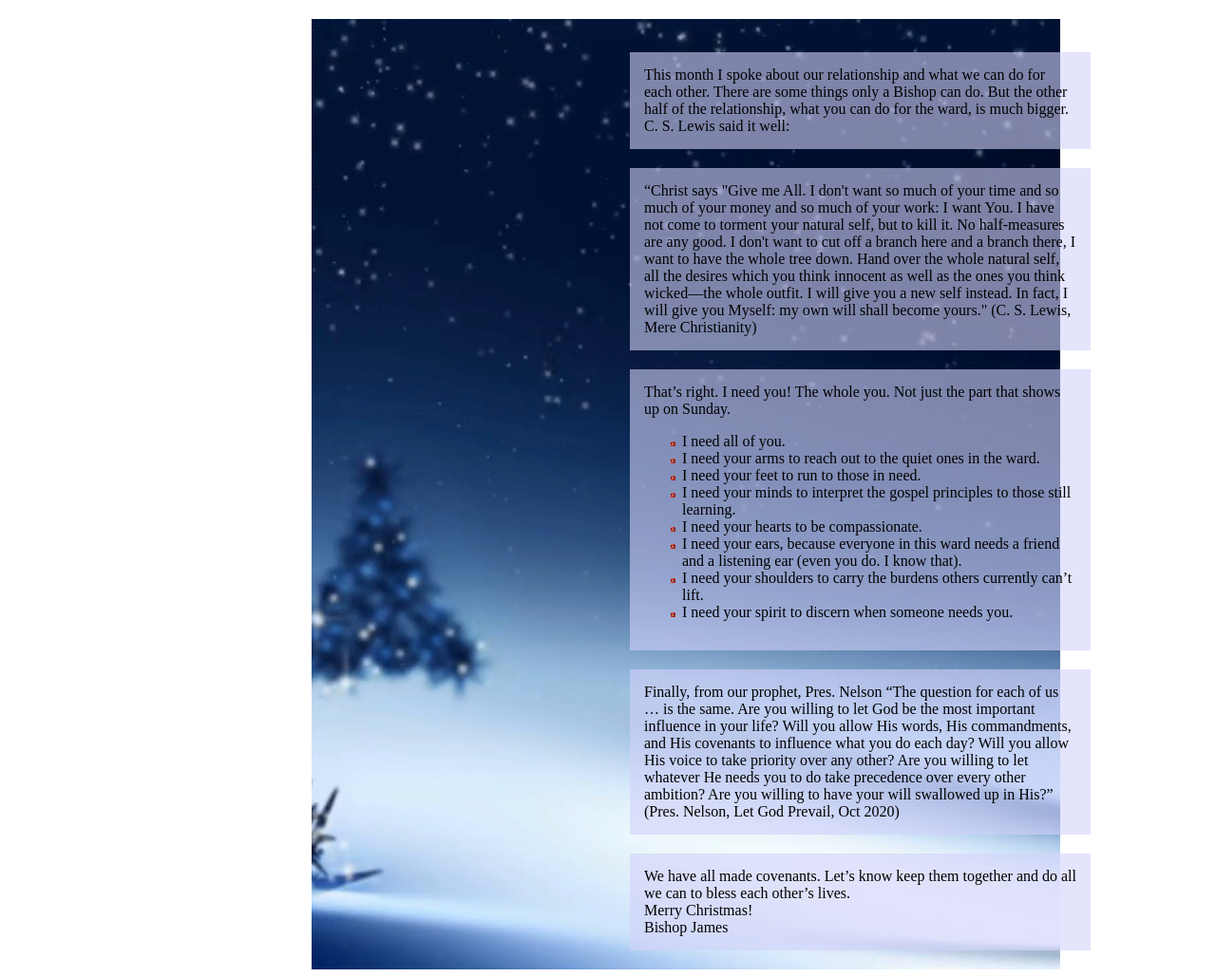
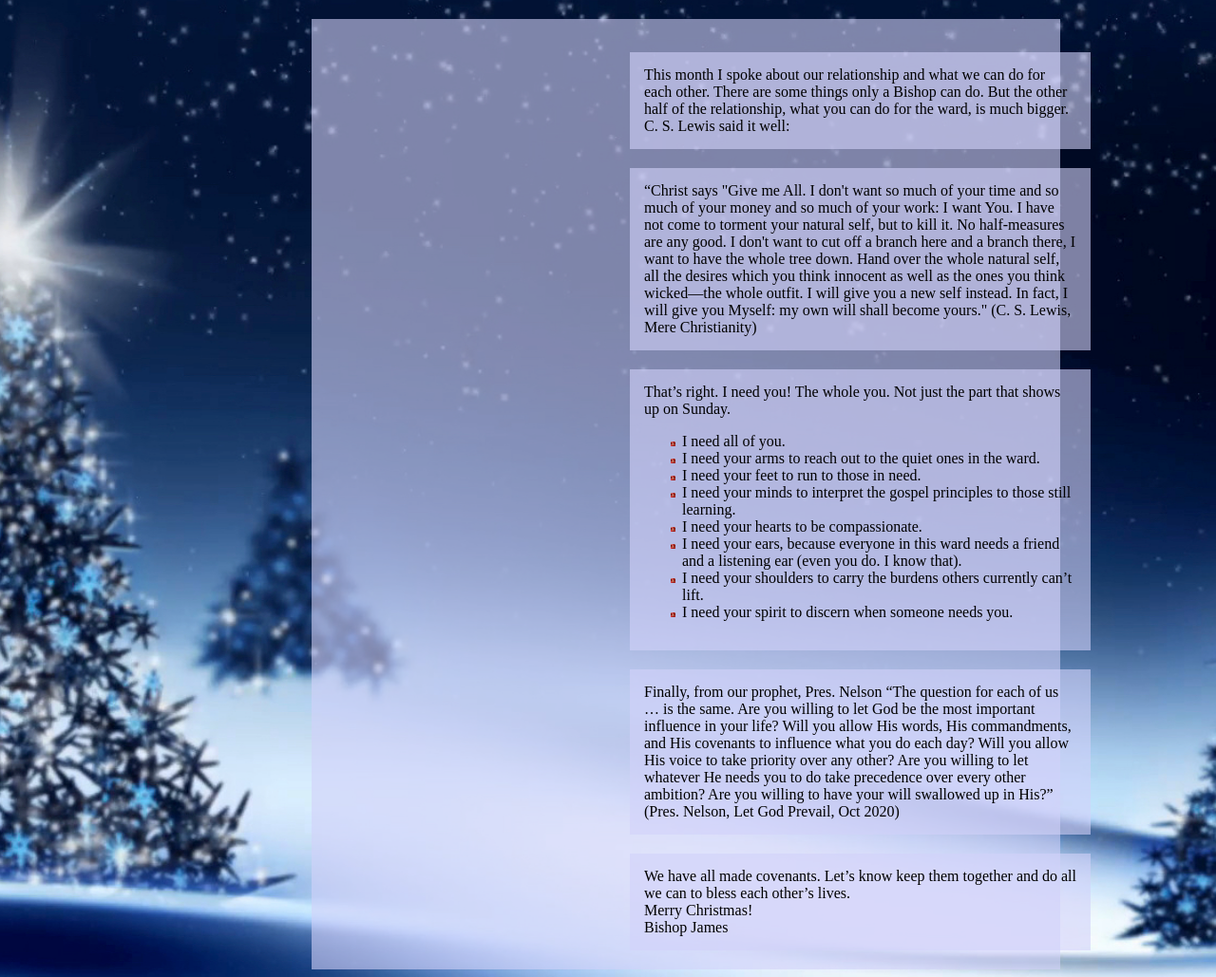
Before and after one commit to gtjames/gtjames.github.io, a Jekyll site: the page message.html, which Jekyll copies as it is, in a window 1280 px wide. Shown: the whole page at 95% size. Built offline with Jekyll 4.4.1, drawn with Linux system fonts in a browser that asks for light colours.

Commit message:
adjusting the background image

```diff
--- a/message.html
+++ b/message.html
@@ -30,8 +30,8 @@
     </style>
 
 </head>
-<body>
-<div class="bg">
+<body class="bg">
+<div>
     <div>
         This month I spoke about our relationship and what we can do for each other.
         There are some things only a Bishop can do. But the other half of the relationship,
```
